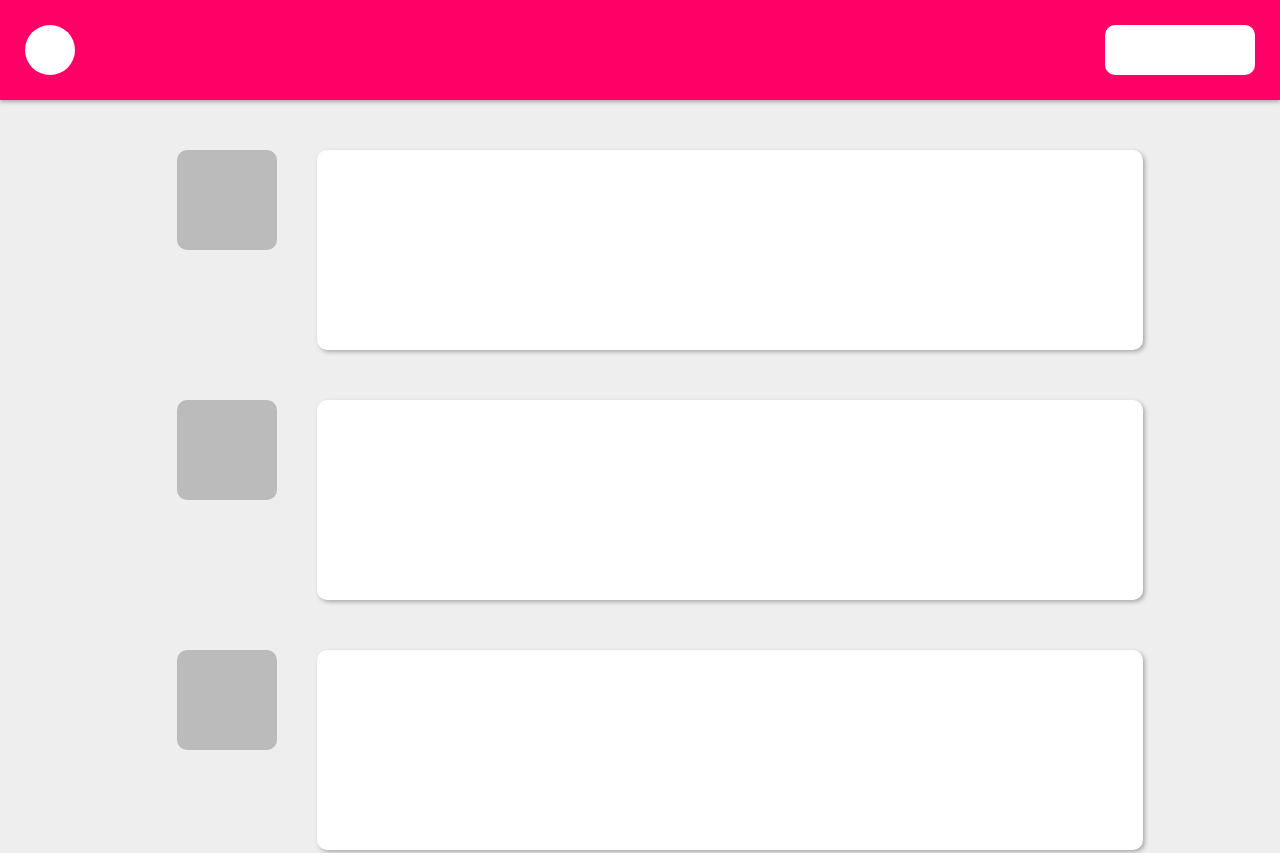
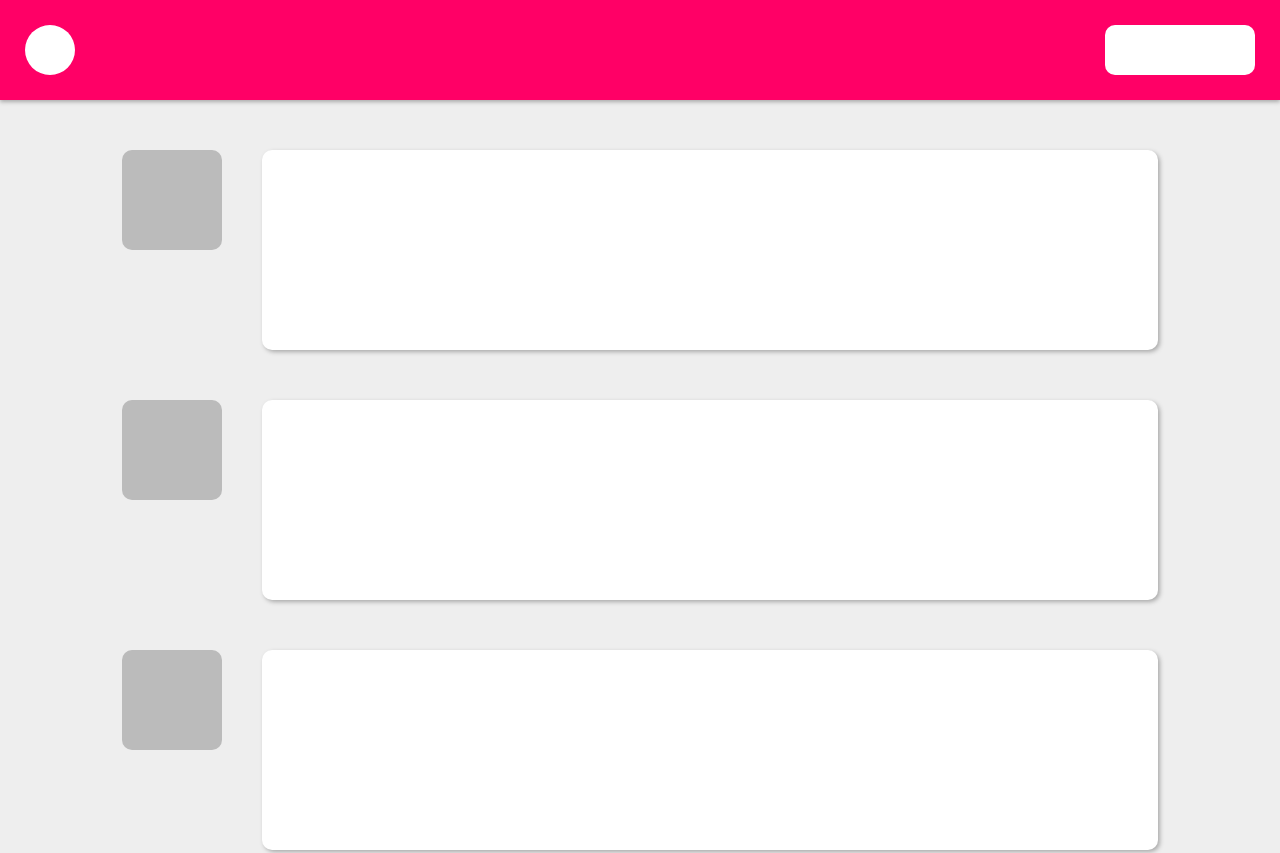
Before and after one commit to nagino-y/div-puzzle-sp, a plain HTML site: page lesson1/index.html in a window 1280 px wide. Shown: the top 853 px of the page. Drawn offline with Linux system fonts and the light colour scheme.

Commit message:
sp-lesson1 [fix]

```diff
--- a/lesson1/index.html
+++ b/lesson1/index.html
@@ -9,10 +9,13 @@
     <title>div-puzzzle-sp | lesson1</title>
   </head>
   <body>
+    <header>
       <header class="header">
         <div class="circle-box"></div>
         <div class="comment-box"></div>
       </header>
+    </header>
+    <main>
       <main class="main">
         <ul class="main-in">
           <li class="main-acount-box"></li>
@@ -31,6 +34,7 @@
           <li class="main-comment-box"></li>
         </ul>
       </main>
+    </main>
     <footer>
       <footer class="footer"></footer>
     </footer>
--- a/lesson1/style.css
+++ b/lesson1/style.css
@@ -7,7 +7,7 @@
   clear: both;
 }
 
-header {
+.header {
   background-color: #ff0066;
   display: flex;
   width: 100vw;
@@ -37,13 +37,17 @@ header {
 }
 
 main {
+  width: 100vw;
+  height: auto;
+}
+
+.main {
   background-color: #eeeeee;
-  width: 100vw;
-  height: 75vw;
 }
 
 .main-in {
-  padding: 50px 50px 0 50px;
+  /* padding: 50px 0; */
+  margin-top: 50px;
   display: flex;
   justify-content: center;
 }
@@ -52,12 +56,21 @@ main {
   max-width: 100%;
 }
 
+.main-in:first-child {
+  padding-top: 50px;
+  margin-top: 0;
+}
+
+.main-in:last-child {
+  padding-bottom: 50px;
+}
+
 .main-acount-box {
   background-color: #bbbbbb;
   width: 100px;
   height: 100px;
   border-radius: 10px;
-  margin: 0 40px 40px 40px;
+  margin-right: 40px;
 }
 
 .main-comment-box {
```
Lines whose indentation alone changed are shown as unchanged.
